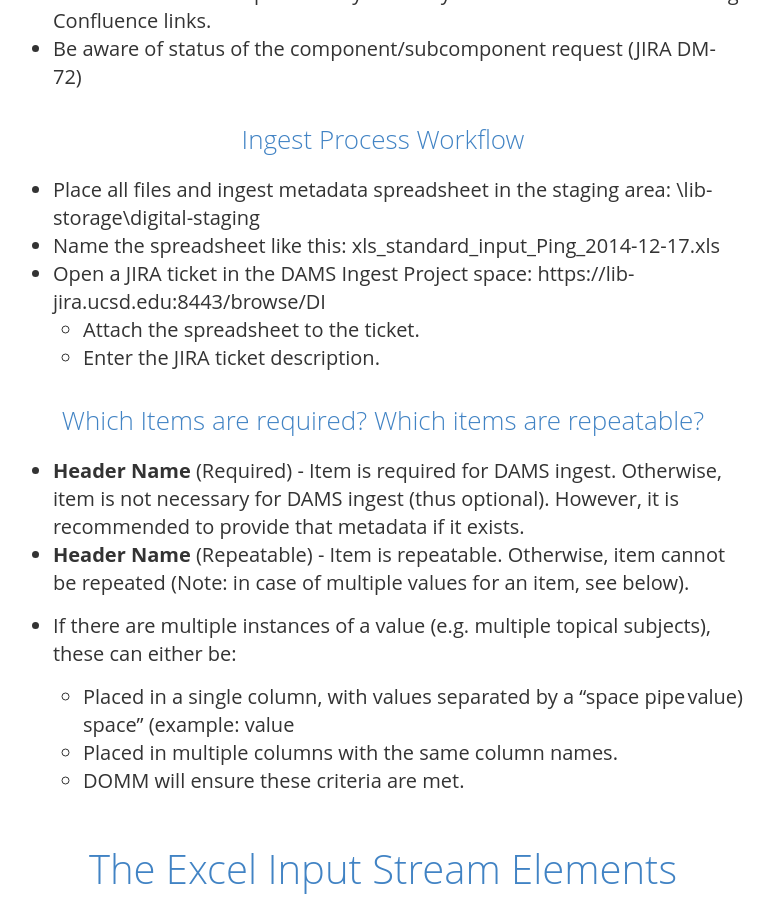
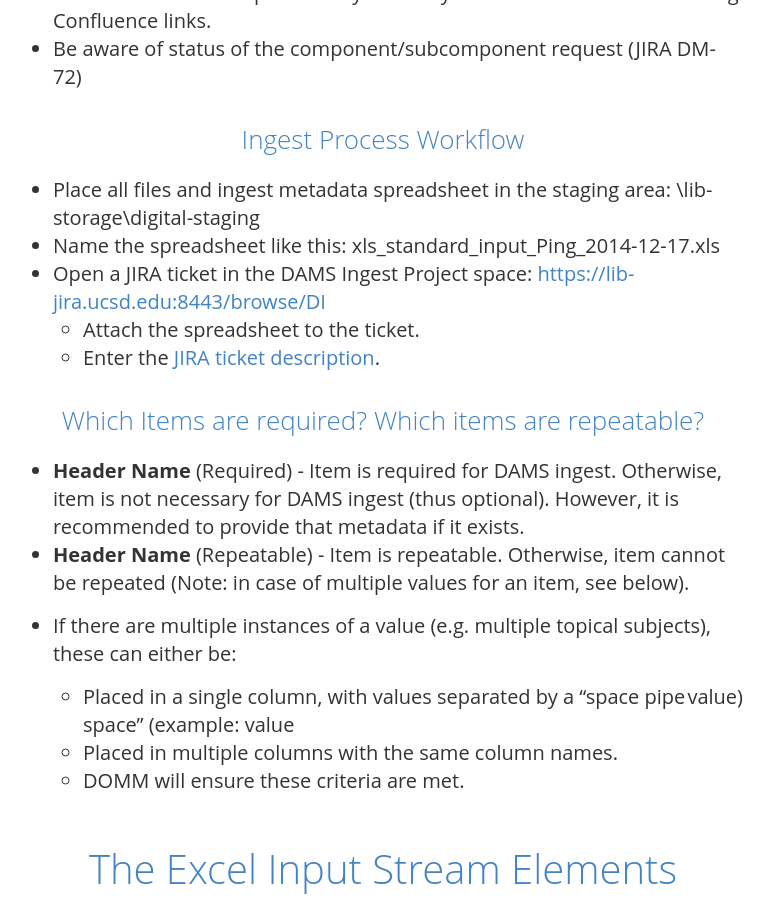
Before and after one commit to remerjohnson/remerjohnson.github.io, a Jekyll site: the page built from docs.md, in a window 1280 px wide and 900 px high, scrolled down 1909 px. Shown: the whole window, without its empty margins (257-1031 px from the left). Built offline with Jekyll 4.4.1, drawn with Linux system fonts in a browser that asks for light colours; nearby versions of some CDN libraries; some of the changed lines change nothing that is shown.

Commit message:
Update docs.md

```diff
--- a/docs.md
+++ b/docs.md
@@ -7,7 +7,6 @@
 ## Summary
 This documentation is a guide for DOMM (Digital Object Metadata Management Unit) and IT as well as external audiences regarding the Excel Standard Input Stream. This input stream is meant to take existing metadata that has been mapped to Excel spreadsheets, and ingest them along with associated files into the UC San Diego Digital Collections.
 Some tips specifically for DOMM Unit members:
-
 + [The latest version of the Excel Input Stream template/spreadsheet](https://illiad.ucsd.edu:8443/download/attachments/33719826/xls_standard_input_template_2015-01-16.xlsx?version=1&modificationDate=1421423565000&api=v2). If a mapping changes, it is important to inform IT of this in JIRA, and point them to the updated mapping file(s). It's good practice to include the date the mapping was updated in the file name(s), in order to avoid confusion.  It's also important to remove older mappings to avoid versioning issues going forward. It is also possible that IT will modify the mapping document rather than just DOMM, so DOMM and IT should be aware of which document to work from, with JIRA's being the definitive latest document.
 + The excel standard input stream accommodates simple objects and objects with components. Work is being done to support subcomponents for an additional level of hierarchy.
 + Order of components will be taken from the order of the components in the spreadsheet.
@@ -40,9 +39,9 @@
 ## Ingest Process Workflow
 + Place all files and ingest metadata spreadsheet in the staging area: \\lib-storage\digital-staging
 + Name the spreadsheet like this: xls_standard_input_Ping_2014-12-17.xls
-+ Open a JIRA ticket in the DAMS Ingest Project space: https://lib-jira.ucsd.edu:8443/browse/DI
++ Open a JIRA ticket in the DAMS Ingest Project space: [https://lib-jira.ucsd.edu:8443/browse/DI](https://lib-jira.ucsd.edu:8443/browse/DI)
   + Attach the spreadsheet to the ticket.
-  + Enter the JIRA ticket description.
+  + Enter the [JIRA ticket description](https://illiad.ucsd.edu:8443/display/DOMM/JIRA).
 
 ## Which Items are required? Which items are repeatable?
 + **Header Name** (Required) - Item is required for DAMS ingest. Otherwise, item is not necessary for DAMS ingest (thus optional). However, it is recommended to provide that metadata if it exists.
```
